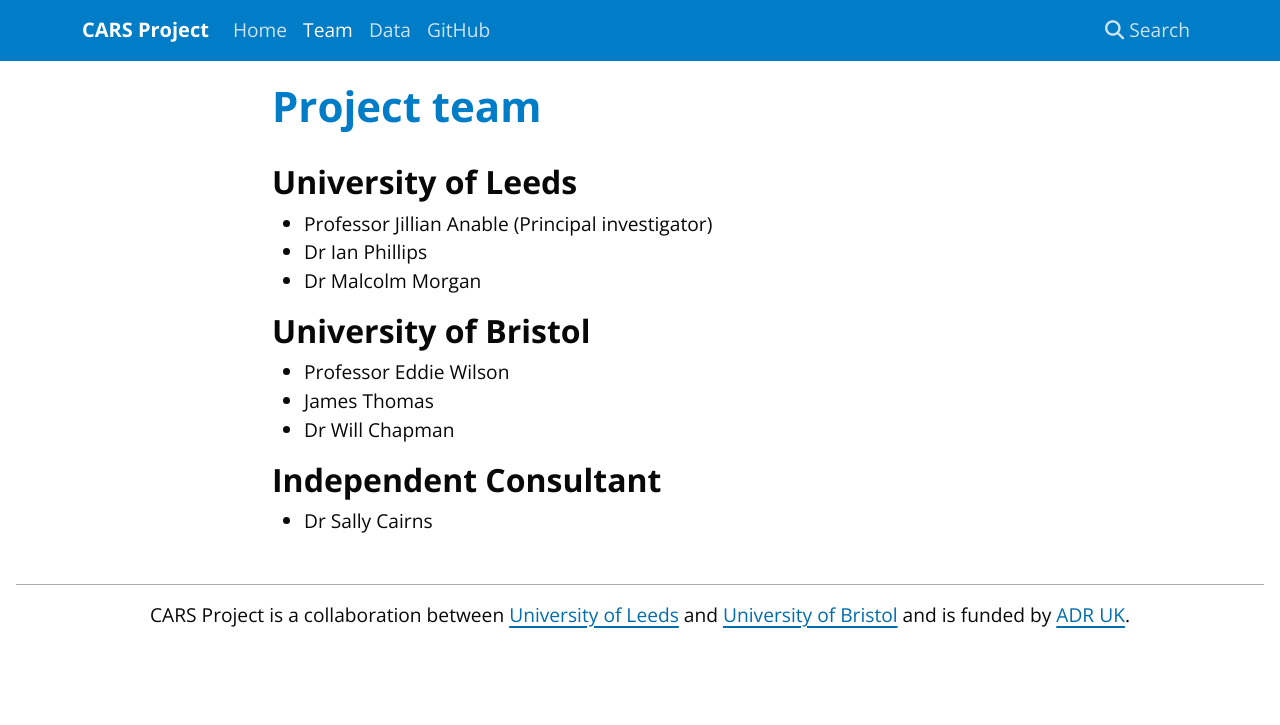
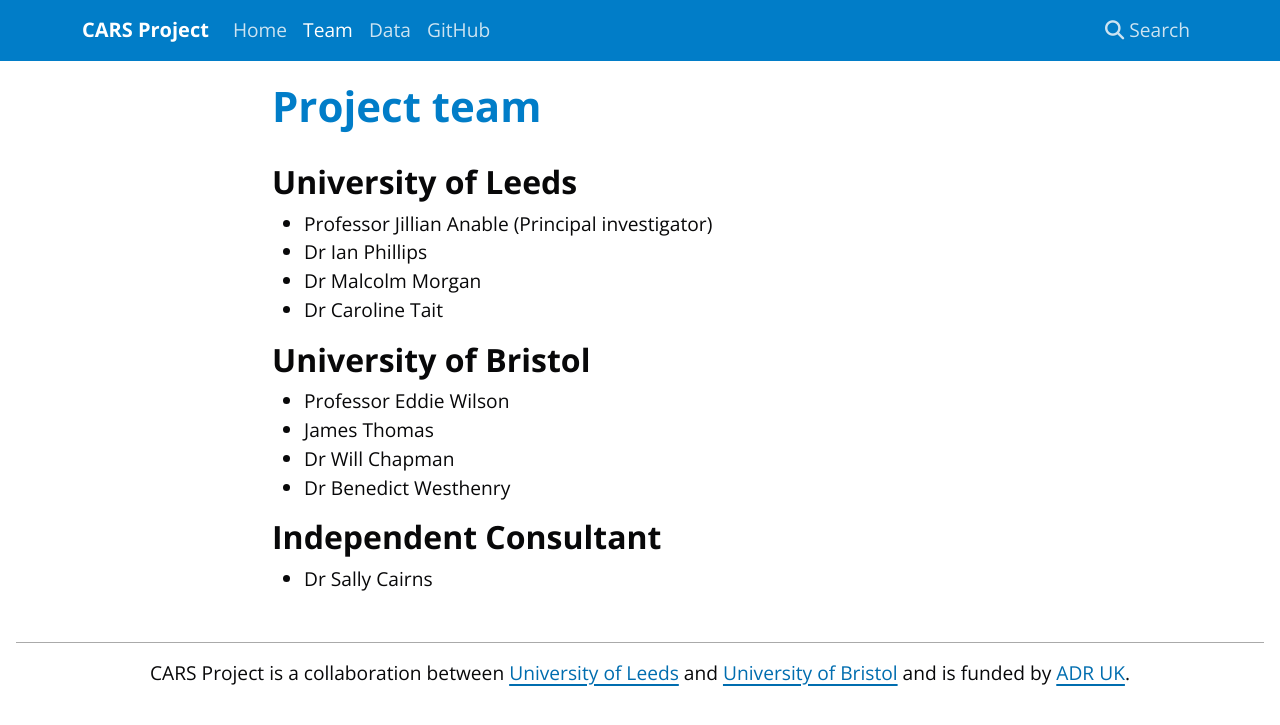
Before and after one commit to CARS-Project/cars-project.github.io, an MkDocs documentation site: the page built from docs/team.md, in a window 1280 px wide. Shown: the top 725 px of the page. Built offline with MkDocs 1.6.1, drawn with Linux system fonts in a browser that asks for light colours; nearby versions of some CDN libraries.

Commit message:
Update team.md

```diff
--- a/docs/team.md
+++ b/docs/team.md
@@ -5,13 +5,15 @@
 - Professor Jillian Anable (Principal investigator)
 - Dr Ian Phillips
 - Dr Malcolm Morgan
+- Dr Caroline Tait
 
 ## University of Bristol
 
-* Professor Eddie Wilson
-* James Thomas
-* Dr Will Chapman
+- Professor Eddie Wilson
+- James Thomas
+- Dr Will Chapman
+- Dr Benedict Westhenry
 
 ## Independent Consultant
 
-* Dr Sally Cairns
+- Dr Sally Cairns
```
